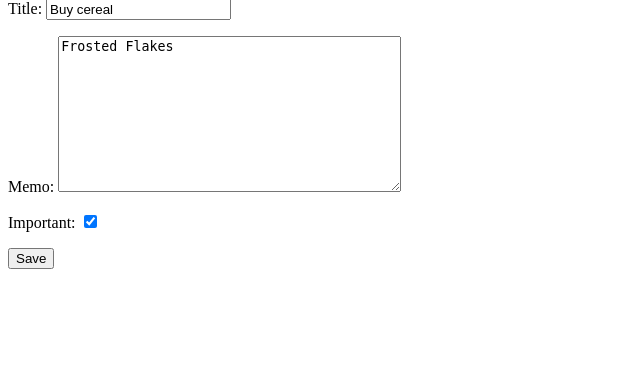
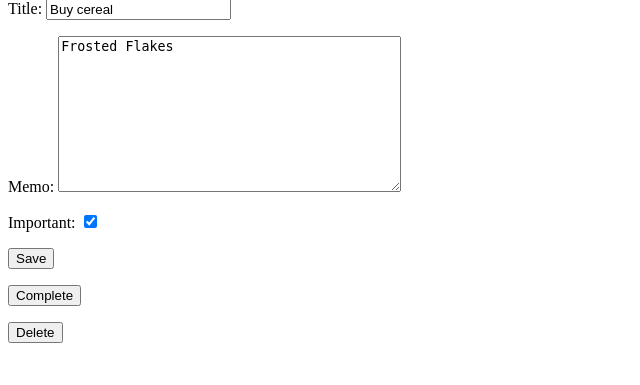
Before and after one commit to fthomp8044/Agenda, a Django app: page /todo/3 in a window 1280 px wide. Shown: the part 232-617 px from the top of the page, without its empty margins (0-640 px from the left). Run offline with Django 3.2, Linux system fonts and the light colour scheme; a user stored in the database is signed in; data comes from the database, SQL or seed files in the repository; both versions use the stored data as it was after the commit.

Commit message:
complete and delete todo functionality

```diff
--- a/conf/urls.py
+++ b/conf/urls.py
@@ -32,6 +32,10 @@ urlpatterns = [
     path('createtodo/', views.createtodo, name='createtodo'),
     path('current/', views.currenttodos, name='currenttodos'),
     path('todo/<int:todo_pk>', views.viewtodo, name='viewtodo'),
+    path('todo/<int:todo_pk>/complete', views.completetodo, name='completetodo'),
+    path('todo/<int:todo_pk>/delete', views.deletetodo, name='deletetodo'),
+
+
 
 
 ]
--- a/todo/templates/todo/viewtodo.html
+++ b/todo/templates/todo/viewtodo.html
@@ -8,4 +8,14 @@
   {{ form.as_p }}
   <button type="submit">Save</button>
 </form>
+
+<form method="post" action="{% url 'completetodo' todo.id %}">
+  {% csrf_token %}
+  <button type="submit">Complete</button>
+</form>
+
+<form method="post" action="{% url 'deletetodo' todo.id %}">
+  {% csrf_token %}
+  <button type="submit">Delete</button>
+</form>
 {% endblock %}
--- a/todo/views.py
+++ b/todo/views.py
@@ -7,7 +7,7 @@ from django.db import IntegrityError
 from django.contrib.auth import login, logout, authenticate
 from .forms import TodoForm
 from .models import Todo
-
+from django.utils import timezone
 def home(request):
     return render(request, 'todo/home.html')
 
@@ -84,4 +84,17 @@ def viewtodo(request, todo_pk):
             form.save()
             return redirect('currenttodos')
         except ValueError:
-                    return render(request, 'todo/viewtodo.html', {'todo':todo, 'form':form, 'error':'Bad info'})
+            return render(request, 'todo/viewtodo.html', {'todo':todo, 'form':form, 'error':'Bad info'})
+
+def completetodo(request, todo_pk):
+    todo = get_object_or_404(Todo, pk=todo_pk, user=request.user)
+    if request.method == 'POST':
+        todo.datecompleted = timezone.now()
+        todo.save()
+        return redirect('currenttodos')
+
+def deletetodo(request, todo_pk):
+    todo = get_object_or_404(Todo, pk=todo_pk, user=request.user)
+    if request.method == 'POST':
+            todo.delete()
+            return redirect('currenttodos')
```
Also changed, not shown: db.sqlite3.
